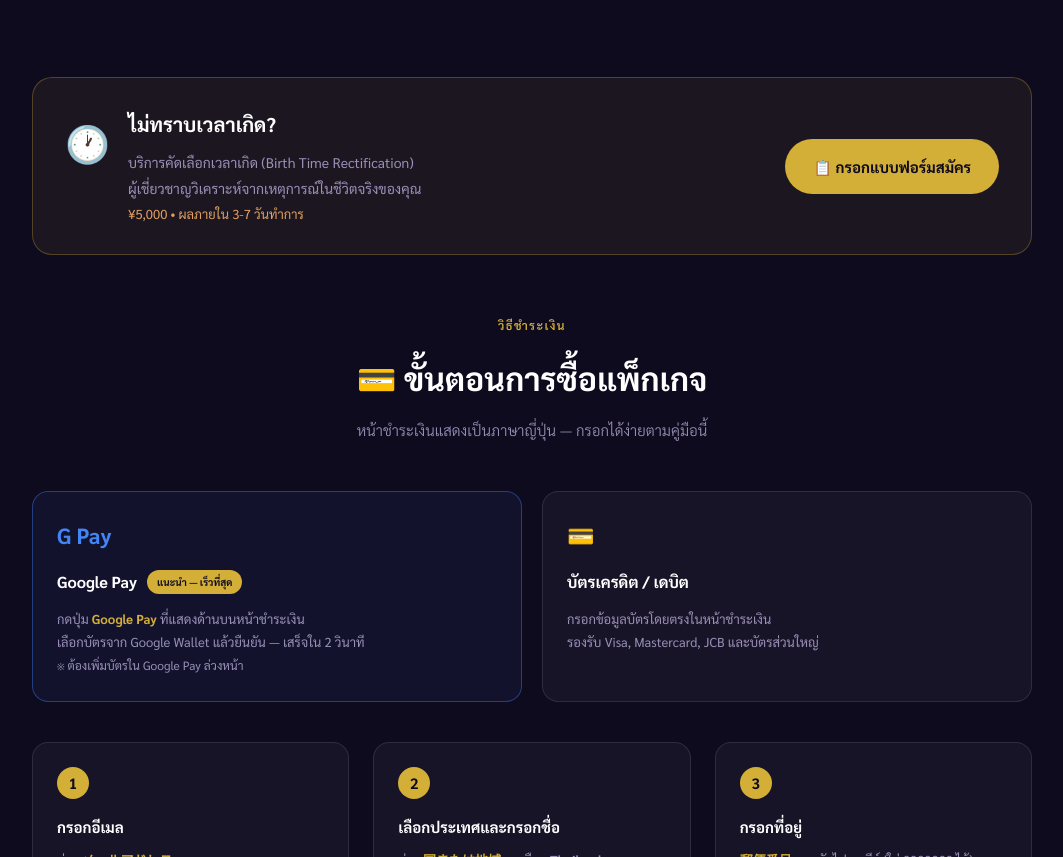
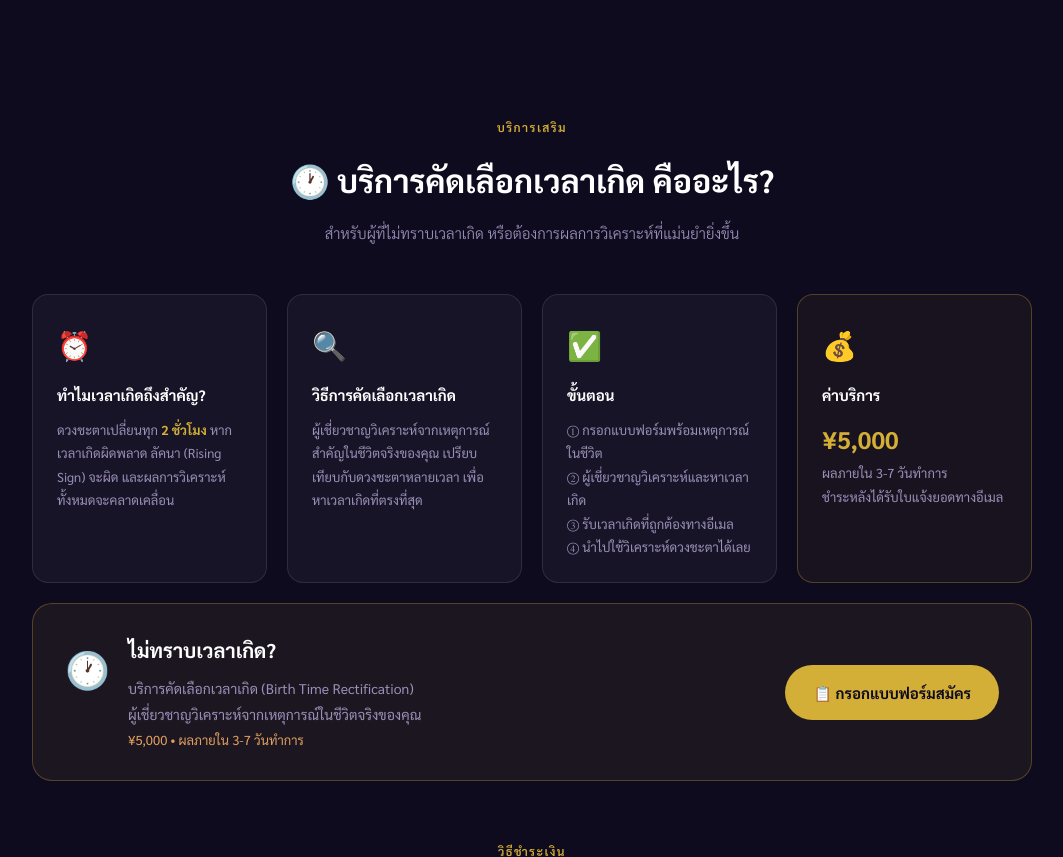
Before and after one commit to anuradhatodo/jyotish-th, a plain HTML site: page index.html in a window 1280 px wide. Shown: the part 3510-4367 px from the top of the page, without its empty margins (108-1171 px from the left). Drawn offline with Linux system fonts and the light colour scheme.

Commit message:
Add files via upload

```diff
--- a/index.html
+++ b/index.html
@@ -117,6 +117,15 @@
 .store-btn .store-sub{display:block;font-size:10px;font-weight:400;color:#9a90b8}
 .store-btn .store-name{display:block;font-size:15px;font-weight:700}
 
+/* ===== 誕生時間選定サービス説明 ===== */
+.rect-info{padding:60px 0 0}
+.rect-info-grid{display:grid;grid-template-columns:repeat(auto-fit,minmax(220px,1fr));gap:20px;margin-top:0}
+.rect-info-card{background:rgba(255,255,255,.04);border:1px solid rgba(255,255,255,.1);border-radius:16px;padding:24px}
+.rect-info-card.rect-info-price{border-color:rgba(212,175,55,.3);background:rgba(212,175,55,.05)}
+.rect-info-icon{font-size:28px;margin-bottom:12px}
+.rect-info-card h3{font-size:15px;font-weight:700;color:#fff;margin-bottom:10px}
+.rect-info-card p{font-size:13px;color:#9a90b8;line-height:1.8}
+
 /* ===== 誕生時間選定CTAバナー ===== */
 .rectification-cta{padding:20px 0 0}
 .rect-banner{
@@ -195,6 +204,7 @@
 
 /* ===== Responsive ===== */
 @media(max-width:768px){
+  .rect-info-grid{grid-template-columns:1fr}
   .rect-banner{flex-direction:column;text-align:center}
   .rect-banner-left{flex-direction:column;align-items:center;text-align:center}
   .rect-btn{width:100%;justify-content:center}
@@ -405,6 +415,43 @@
         </ul>
       </div>
 
+    </div>
+  </div>
+</section>
+
+<!-- 誕生時間選定サービス説明 -->
+<section class="rect-info">
+  <div class="container">
+    <p class="section-label">บริการเสริม</p>
+    <h2 class="section-title">🕐 บริการคัดเลือกเวลาเกิด คืออะไร?</h2>
+    <p class="section-sub">สำหรับผู้ที่ไม่ทราบเวลาเกิด หรือต้องการผลการวิเคราะห์ที่แม่นยำยิ่งขึ้น</p>
+
+    <div class="rect-info-grid">
+      <div class="rect-info-card">
+        <div class="rect-info-icon">⏰</div>
+        <h3>ทำไมเวลาเกิดถึงสำคัญ?</h3>
+        <p>ดวงชะตาเปลี่ยนทุก <strong style="color:#d4af37">2 ชั่วโมง</strong> หากเวลาเกิดผิดพลาด ลัคนา (Rising Sign) จะผิด และผลการวิเคราะห์ทั้งหมดจะคลาดเคลื่อน</p>
+      </div>
+      <div class="rect-info-card">
+        <div class="rect-info-icon">🔍</div>
+        <h3>วิธีการคัดเลือกเวลาเกิด</h3>
+        <p>ผู้เชี่ยวชาญวิเคราะห์จากเหตุการณ์สำคัญในชีวิตจริงของคุณ เปรียบเทียบกับดวงชะตาหลายเวลา เพื่อหาเวลาเกิดที่ตรงที่สุด</p>
+      </div>
+      <div class="rect-info-card">
+        <div class="rect-info-icon">✅</div>
+        <h3>ขั้นตอน</h3>
+        <p>① กรอกแบบฟอร์มพร้อมเหตุการณ์ในชีวิต<br>
+        ② ผู้เชี่ยวชาญวิเคราะห์และหาเวลาเกิด<br>
+        ③ รับเวลาเกิดที่ถูกต้องทางอีเมล<br>
+        ④ นำไปใช้วิเคราะห์ดวงชะตาได้เลย</p>
+      </div>
+      <div class="rect-info-card rect-info-price">
+        <div class="rect-info-icon">💰</div>
+        <h3>ค่าบริการ</h3>
+        <p><span style="font-size:24px;font-weight:700;color:#d4af37">¥5,000</span><br>
+        ผลภายใน 3-7 วันทำการ<br>
+        ชำระหลังได้รับใบแจ้งยอดทางอีเมล</p>
+      </div>
     </div>
   </div>
 </section>
```
